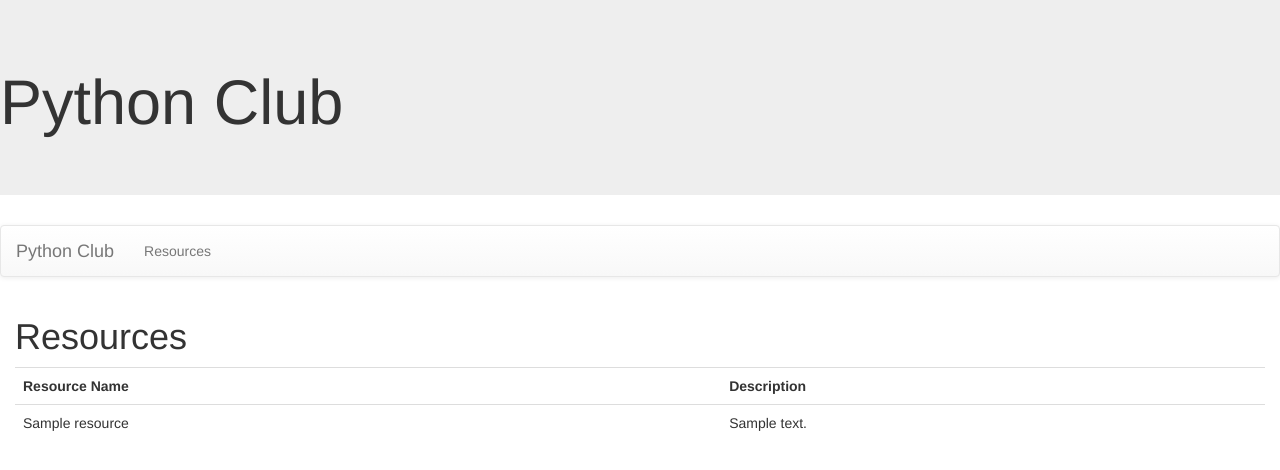
After one commit to artab-sccc/SCCC-ITC172, a Django app: page /pythonclubapp/getresources in a window 1280 px wide. The commit adds this page. Shown: the top 470 px of the page. Run offline with Django 3.2, Linux system fonts and the light colour scheme; tables that the repository leaves empty hold one stand-in row (values such as "Sample post"); some libraries are stand-ins or nearby versions.

Commit message:
assignment 4 and 5 complete
files updated to reflect completion of assignment 4 and 5

```diff
--- a/pythonclubapp/templates/base.html
+++ b/pythonclubapp/templates/base.html
@@ -16,13 +16,14 @@
 <a class="navbar-brand" href="{% url 'index' %}">Python Club</a>
 </div>
 <ul class="nav navbar-nav">
+  <li><a href="{% url 'resources' %}">Resources</a></li>
 </ul>
 </div>
 </nav>
 <div class="container-fluid">
 {% block content %}
 
-{% endblock content %}
+{% endblock %}
 </div>
 </body>
 </html>
--- /dev/null
+++ b/pythonclubapp/templates/pythonclubapp/resources.html
@@ -0,0 +1,19 @@
+{% extends 'base.html' %}
+{% block content %}
+<h1>Resources</h1>
+<table class='table'>
+ <tr>
+     <th>Resource Name</th>
+     <th>Description</th>
+ </tr>
+ {% for t in type_list %}
+   <tr>
+       <td>{{ t.resourcename }}</td>
+       <td>{{ t.description }}</td>
+   </tr>
+
+ {% endfor %}
+
+
+</table>
+{% endblock %}
--- a/pythonclubapp/urls.py
+++ b/pythonclubapp/urls.py
@@ -3,4 +3,5 @@ from . import views
 
 urlpatterns = [
     path('', views.index, name='index'),
+    path('getresources', views.getresources, name='resources'),
 ]
--- a/pythonclubapp/views.py
+++ b/pythonclubapp/views.py
@@ -1,5 +1,10 @@
 from django.shortcuts import render
+from .models import meeting, meetingminutes, resource, event
 
 # Create your views here.
 def index(request):
     return render(request, 'pythonclubapp/index.html')
+
+def getresources(request):
+    type_list=resource.objects.all()
+    return render(request, 'pythonclubapp/resources.html', {'type_list' : type_list})
```
